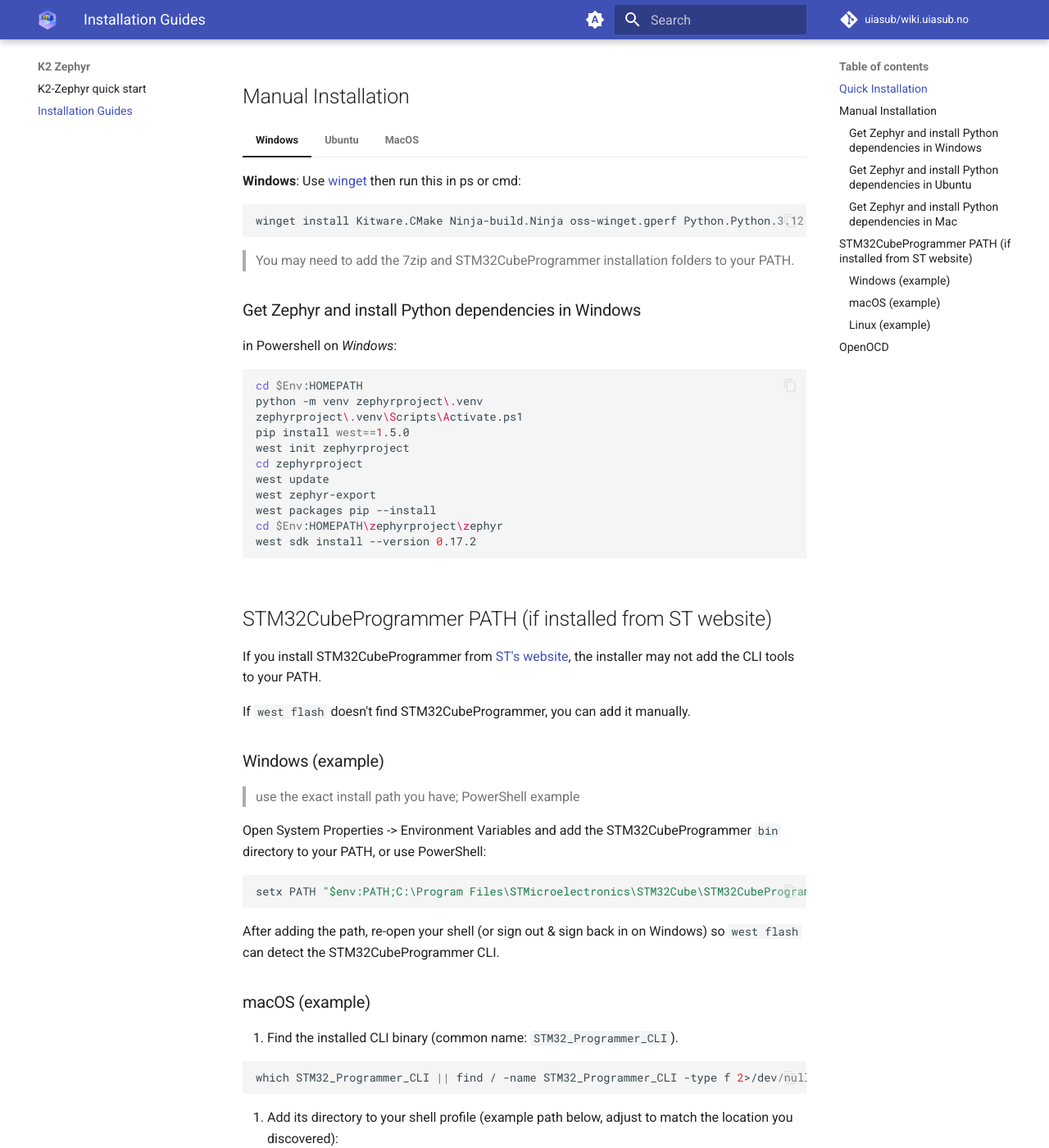
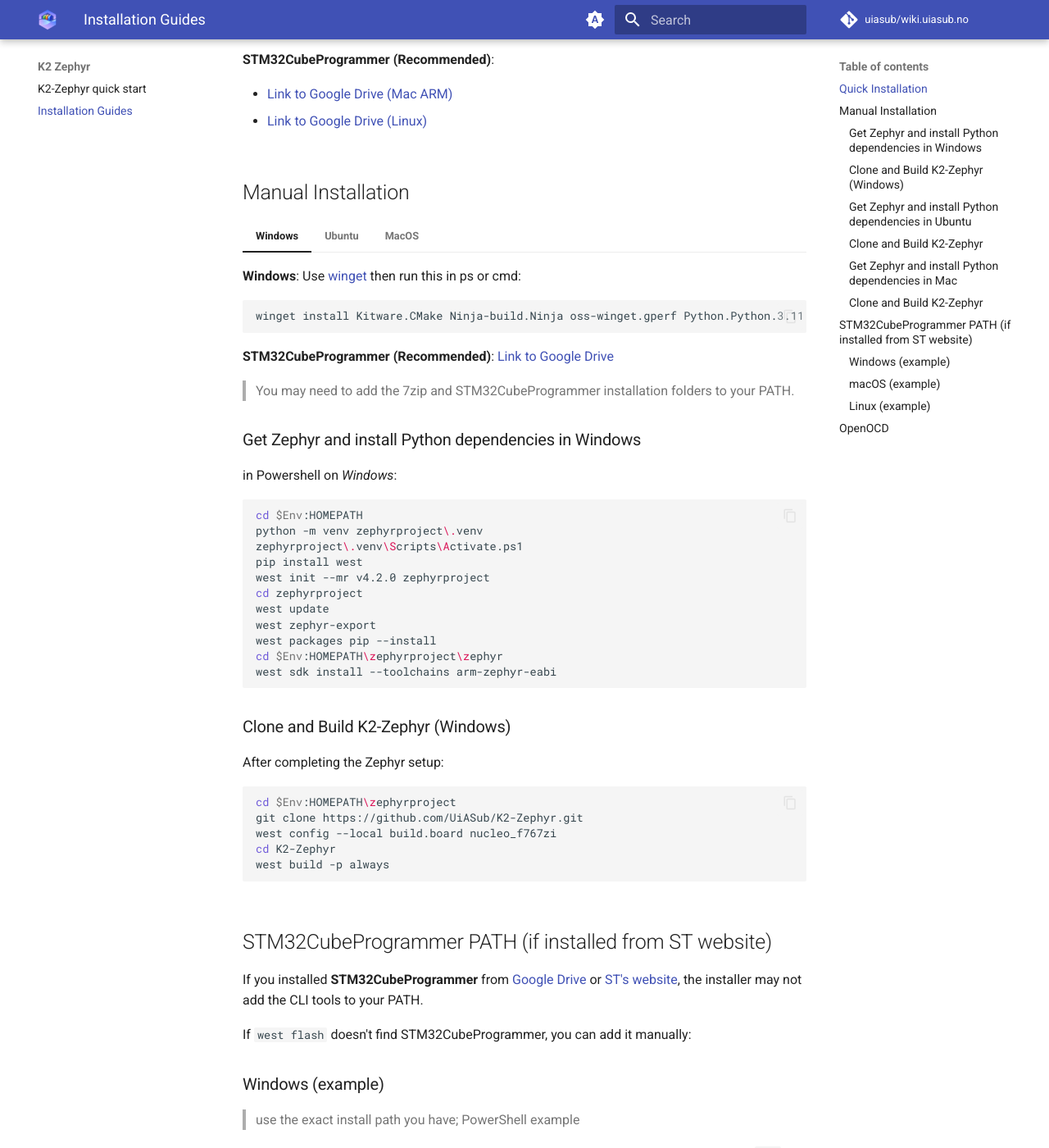
Before and after one commit to UiASub/wiki.uiasub.no, an MkDocs documentation site: the page built from docs/k2zephyr/INSTALL_GUIDE.md, in a window 1280 px wide and 1400 px high, scrolled down 601 px. Shown: the whole window at 82% size. Built offline with MkDocs 1.6.1 and Material for MkDocs 9.7.7, drawn with Linux system fonts in a browser that asks for light colours; comment, search, counter and statistics services are not loaded; some of the changed text lies outside the part shown.

Commit message:
Update installation guide and index documentation for clarity and accuracy

````diff
--- a/docs/k2zephyr/INSTALL_GUIDE.md
+++ b/docs/k2zephyr/INSTALL_GUIDE.md
@@ -20,6 +20,11 @@ If you have [STM32CubeProgrammer PATH problems](#stm32cubeprogrammer-path-if-ins
 
     use `./install_zephyr.sh -h` to see help
 
+    **STM32CubeProgrammer (Recommended)**:
+
+    - [Link to Google Drive (Mac ARM)](https://drive.google.com/file/d/11nO2IN7f9W3DILxbm-kzJPqZ-DBtqBp6/view?usp=sharing)
+    - [Link to Google Drive (Linux)](https://drive.google.com/file/d/16ib_3ireqtPRqj8dPD3Ov2iI5E9pKscz/view?usp=sharing)
+
 === "Windows in CMD or Powershell (Admin)"
 
     Install script using `powershell`
@@ -33,13 +38,8 @@ If you have [STM32CubeProgrammer PATH problems](#stm32cubeprogrammer-path-if-ins
     ```
 
     Default install path is ***$HOME\zephyrproject***
-    > Edit default *Zephyr Path* with `-ZephyrPath`
-    Example:
 
-    ```powershell
-    # Use script:
-    powershell -ExecutionPolicy Bypass -File install_zephyr.ps1 -ZephyrPath "C:\Users\you\zephyrproject"
-    ```
+    **STM32CubeProgrammer (Recommended)**: [Link to Google Drive](https://drive.google.com/file/d/1ai2I9cvzhFkJDBc0utbkcGCS4YYhm4aA/view?usp=sharing)
 
 ## Manual Installation
 
@@ -49,8 +49,10 @@ If you have [STM32CubeProgrammer PATH problems](#stm32cubeprogrammer-path-if-ins
     then run this in ps or cmd:
 
     ```bash
-    winget install Kitware.CMake Ninja-build.Ninja oss-winget.gperf Python.Python.3.12 Git.Git oss-winget.dtc wget 7zip.7zip STMicroelectronics.STM32CubeProgrammer
+    winget install Kitware.CMake Ninja-build.Ninja oss-winget.gperf Python.Python.3.11 Git.Git oss-winget.dtc wget 7zip.7zip
     ```
+
+    **STM32CubeProgrammer (Recommended)**: [Link to Google Drive](https://drive.google.com/file/d/1ai2I9cvzhFkJDBc0utbkcGCS4YYhm4aA/view?usp=sharing)
 
     >You may need to add the 7zip and STM32CubeProgrammer installation folders to your PATH.
 
@@ -62,14 +64,26 @@ If you have [STM32CubeProgrammer PATH problems](#stm32cubeprogrammer-path-if-ins
     cd $Env:HOMEPATH
     python -m venv zephyrproject\.venv
     zephyrproject\.venv\Scripts\Activate.ps1
-    pip install west==1.5.0
-    west init zephyrproject
+    pip install west
+    west init --mr v4.2.0 zephyrproject
     cd zephyrproject
     west update
     west zephyr-export
     west packages pip --install
     cd $Env:HOMEPATH\zephyrproject\zephyr
-    west sdk install --version 0.17.2
+    west sdk install --toolchains arm-zephyr-eabi
+    ```
+
+    ### Clone and Build K2-Zephyr (Windows)
+
+    After completing the Zephyr setup:
+
+    ```bash
+    cd $Env:HOMEPATH\zephyrproject
+    git clone https://github.com/UiASub/K2-Zephyr.git
+    west config --local build.board nucleo_f767zi
+    cd K2-Zephyr
+    west build -p always
     ```
 
 === "Ubuntu"
@@ -78,11 +92,11 @@ If you have [STM32CubeProgrammer PATH problems](#stm32cubeprogrammer-path-if-ins
 
     ```bash
     sudo apt install --no-install-recommends git cmake ninja-build gperf \
-      ccache dfu-util device-tree-compiler wget python3.12 python3.12-dev python3.12-venv python3-tk \
-      xz-utils file make gcc gcc-multilib g++-multilib libsdl2-dev libmagic1 openocd
+    ccache dfu-util device-tree-compiler wget python3-dev python3-venv python3-tk \
+    xz-utils file make gcc gcc-multilib g++-multilib libsdl2-dev libmagic1 openocd
     ```
 
-    > **Note**: Linux users can install STM32CubeProgrammer manually from [STMicroelectronics](https://www.st.com/en/development-tools/stm32cubeprog.html) for faster flashing. OpenOCD (installed above) works as an alternative.
+    [Link to Google Drive (Linux)](https://drive.google.com/file/d/16ib_3ireqtPRqj8dPD3Ov2iI5E9pKscz/view?usp=sharing)
 
     verify:
 
@@ -92,36 +106,50 @@ If you have [STM32CubeProgrammer PATH problems](#stm32cubeprogrammer-path-if-ins
     dtc --version
     ```
 
+    > Note: Python above version 3.12 may not work, recommended version is therefore 3.11
+
     ### Get Zephyr and install Python dependencies in Ubuntu
 
     Using `pip` on *Linux*:
 
     ```bash
-    python3.12 -m venv ~/zephyrproject/.venv
+    python3.11 -m venv ~/zephyrproject/.venv
     source ~/zephyrproject/.venv/bin/activate
-    pip install west==1.5.0
-    west init ~/zephyrproject
+    pip install west
+    west init --mr v4.2.0 ~/zephyrproject
     cd ~/zephyrproject
     west update
     west zephyr-export
     west packages pip --install
     cd ~/zephyrproject/zephyr
-    west sdk install --version 0.17.2
+    west sdk install --toolchains arm-zephyr-eabi
     ```
 
     Or using `uv`:
 
     ```bash
     cd ~/zephyrproject
-    uv venv --python 3.12
+    uv venv --python 3.11
     source .venv/bin/activate
-    uv pip install west==1.5.0
-    west init ~/zephyrproject
+    uv pip install west
+    west init --mr v4.2.0 ~/zephyrproject
     west update
     west zephyr-export
     west packages pip --install
     cd ~/zephyrproject/zephyr
-    west sdk install --version 0.17.2
+    west sdk install --toolchains arm-zephyr-eabi
+    ```
+
+    ### Clone and Build K2-Zephyr
+
+    After completing the Zephyr setup:
+
+    ```bash
+    cd ~/zephyrproject
+    git clone https://github.com/UiASub/K2-Zephyr.git
+    west config --local build.board nucleo_f767zi
+    cd K2-Zephyr
+    west build -p always
     ```
 
 === "MacOS"
@@ -129,47 +157,59 @@ If you have [STM32CubeProgrammer PATH problems](#stm32cubeprogrammer-path-if-ins
     **MacOS**: Use [Homebrew](https://brew.sh/)
 
     ```bash
-    brew install cmake ninja gperf python@3.12 ccache qemu dtc libmagic wget
-    brew install --cask stm32cubeprogrammer
+    brew install cmake ninja gperf python@3.11 ccache qemu dtc libmagic wget
     ```
+    **STM32CubeProgrammer (Recommended)**: [Link to Google Drive (Mac ARM)](https://drive.google.com/file/d/11nO2IN7f9W3DILxbm-kzJPqZ-DBtqBp6/view?usp=sharing)
 
     ### Get Zephyr and install Python dependencies in Mac
 
     Using `pip` on *MacOS*:
 
     ```bash
-    python3.12 -m venv ~/zephyrproject/.venv
+    python3.11 -m venv ~/zephyrproject/.venv
     source ~/zephyrproject/.venv/bin/activate
-    pip install west==1.5.0
-    west init ~/zephyrproject
+    pip install west
+    west init --mr v4.2.0 ~/zephyrproject
     cd ~/zephyrproject
     west update
     west zephyr-export
     west packages pip --install
     cd ~/zephyrproject/zephyr
-    west sdk install --version 0.17.2
+    west sdk install --toolchains arm-zephyr-eabi
     ```
 
     Or using `uv`:
 
     ```bash
     cd ~/zephyrproject
-    uv venv --python 3.12
+    uv venv --python 3.11
     source .venv/bin/activate
-    uv pip install west==1.5.0
-    west init ~/zephyrproject
+    uv pip install west
+    west init --mr v4.2.0 ~/zephyrproject
     west update
     west zephyr-export
     west packages pip --install
     cd ~/zephyrproject/zephyr
-    west sdk install --version 0.17.2
+    west sdk install --toolchains arm-zephyr-eabi
+    ```
+
+    ### Clone and Build K2-Zephyr
+
+    After completing the Zephyr setup:
+
+    ```bash
+    cd ~/zephyrproject
+    git clone https://github.com/UiASub/K2-Zephyr.git
+    west config --local build.board nucleo_f767zi
+    cd K2-Zephyr
+    west build -p always
     ```
 
 ## STM32CubeProgrammer PATH (if installed from ST website)
 
-If you install STM32CubeProgrammer from [ST's website](https://www.st.com/en/development-tools/stm32cubeprog.html), the installer may not add the CLI tools to your PATH.
+If you installed **STM32CubeProgrammer** from [Google Drive](https://drive.google.com/drive/folders/1I40xX4mAa_ap31lCJgeUE9_iX3Eq2wwn?usp=sharing) or [ST's website](https://www.st.com/en/development-tools/stm32cubeprog.html), the installer may not add the CLI tools to your PATH.
 
-If `west flash` doesn't find STM32CubeProgrammer, you can add it manually.
+If `west flash` doesn't find STM32CubeProgrammer, you can add it manually:
 
 ### Windows (example)
 
@@ -220,14 +260,3 @@ To explicitly use OpenOCD:
 ```bash
 west flash --runner openocd
 ```
-
-Monitor serial (115200 baud):
-
-```bash
-# Linux
-minicom -D /dev/ttyACM0 -b 115200
-# macOS
-minicom -D /dev/tty.usbmodem* -b 115200
-# or use screen
-screen /dev/tty.usbmodem* 115200
-```
````
Also changed, not shown: docs/k2zephyr/index.md (+28 -4 lines).
